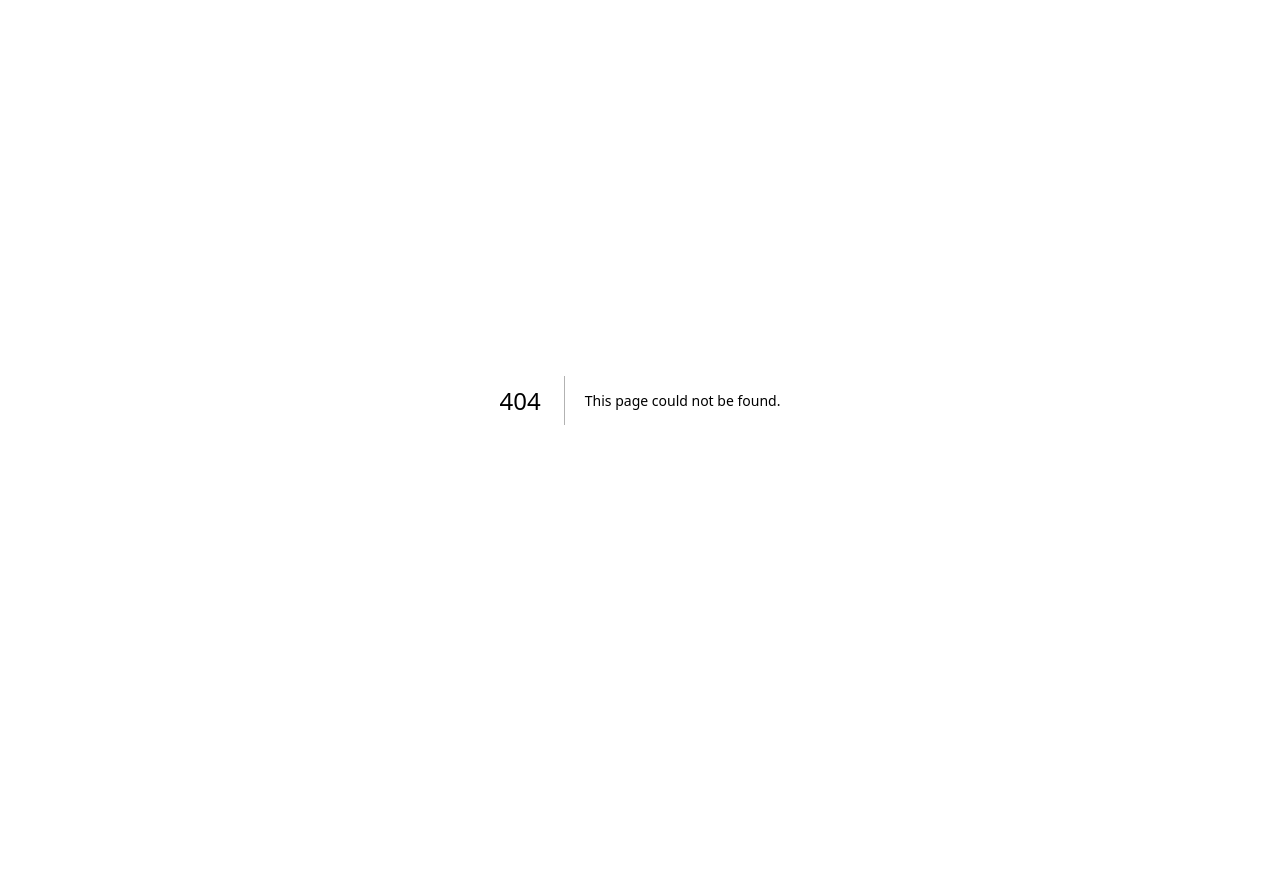
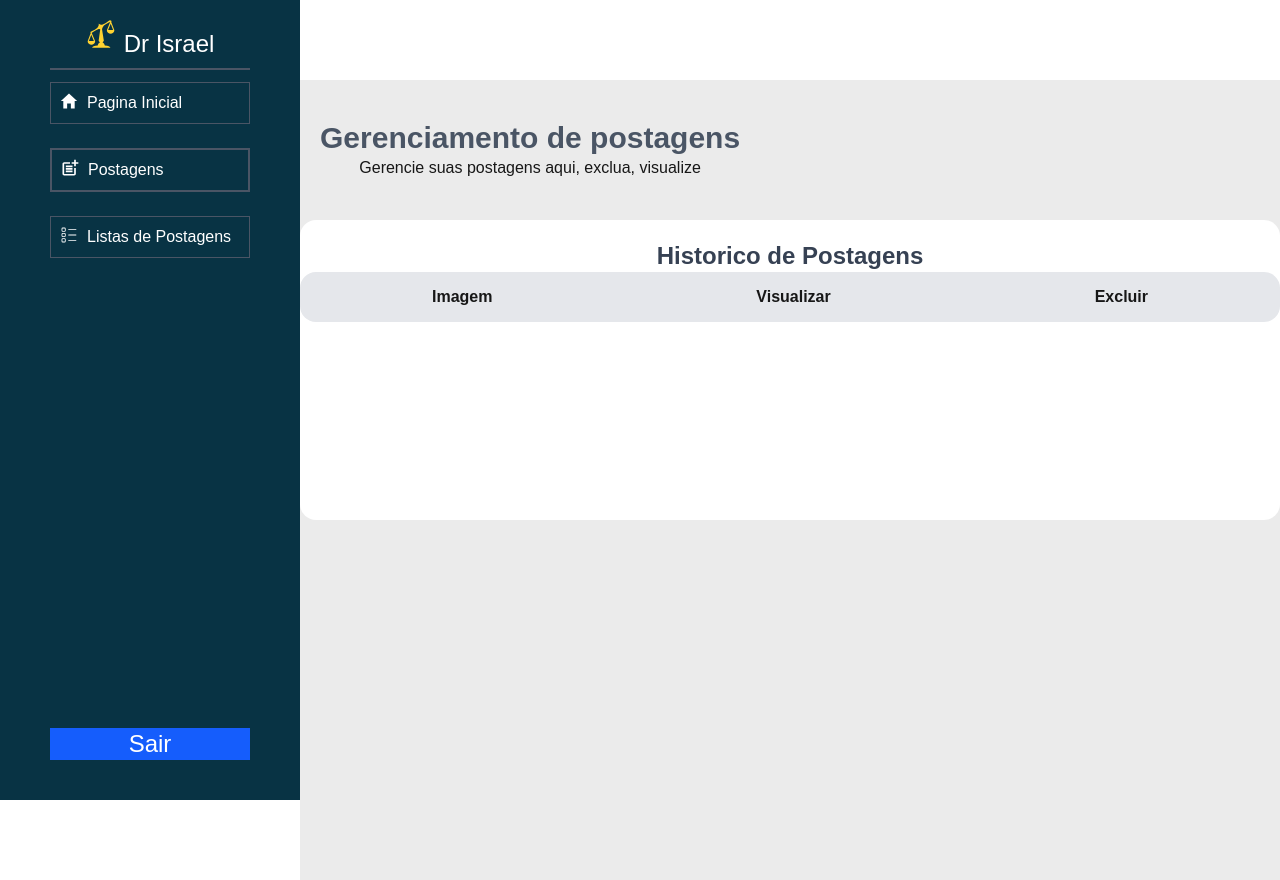
Before and after one commit to ElissonDeSous/painel-administrativo-israel, a Next.js app: page /pages/lista-postagens in a window 1280 px wide. Before the commit this address had no page. Before the commit the page ends 800 px from the top, so only its background shows below. Built offline with nearby package versions, Linux system fonts and the light colour scheme.

Commit message:
criando pagina lista-postagens e estilizando

```diff
--- a/app/componentes/header/header.tsx
+++ b/app/componentes/header/header.tsx
@@ -17,7 +17,7 @@ export default function Header(){
              <ul className="h-full flex flex-col justify-around">
                 <li className=" border-1 p-2 border-gray-600 w-[200px] cursor-pointer hover:bg-blue-600  flex "> <IoMdHome size={20} className="mr-2" /> <Link href="dashboard">Pagina Inicial</Link></li>
                 <li className=" border-2 p-2 border-gray-600 w-[200px] cursor-pointer hover:bg-blue-600  flex d text-justify"> <MdOutlinePostAdd className="mr-2" size={20}/> <Link href="postagens">Postagens</Link></li>
-                <li className="border-1 p-2 border-gray-600 cursor-pointer hover:bg-blue-600 w-[200px]  flex"><CiBoxList className="text-center mr-2" size={20} /><Link href="">Listas de Postagens</Link></li>
+                <li className="border-1 p-2 border-gray-600 cursor-pointer hover:bg-blue-600 w-[200px]  flex"><CiBoxList className="text-center mr-2" size={20} /><Link href="lista-postagens">Listas de Postagens</Link></li>
              </ul>
             </nav>
             <div className="w-[200px] mb-10 flex items-center justify-center text-2xl bg-blue-600">
--- /dev/null
+++ b/app/pages/lista-postagens/page.tsx
@@ -0,0 +1,36 @@
+"use client"
+import Header from "@/app/componentes/header/header"
+export default function ListaPostagens(){
+    return(
+       <>
+
+       <div className="flex justify-between">
+          <Header/>
+
+          <div className="w-full flex flex-col ml-[300px] items-center">
+                <div className="mt-20 w-full flex flex-col items-start h-[800px]  bg-[#ebebeb]">
+                    <div className="flex flex-col justify-center items-center mt-10 ml-5 ">
+                        <h1 className="text-3xl font-bold text-gray-600">Gerenciamento de postagens</h1>
+                        <p>Gerencie suas postagens aqui, exclua, visualize</p>
+                    </div>
+
+                    <div className="bg-white rounded-2xl h-[300px] border-1-left w-full mt-10  flex flex-col items-center  ">
+                       <div>
+                          <h2 className="text-2xl text-gray-700 mt-5 font-bold">Historico de Postagens</h2>
+                       </div>
+
+                       <div className="w-full">
+                          <div className="bg-gray-200 font-bold   h-[50px] border-gray-300 rounded-2xl flex justify-around items-center  w-full">
+                              <h1 className=" flex justify-center items-center h-full">Imagem</h1>
+                              <h1 className=" ] flex  justify-center items-center h-full">Visualizar</h1>
+                              <h1 className="  justify-center flex items-center h-full">Excluir</h1>
+                          </div>
+                       </div>
+                    </div>
+                </div>
+          </div>
+       </div>
+
+       </>
+    )
+}
```
